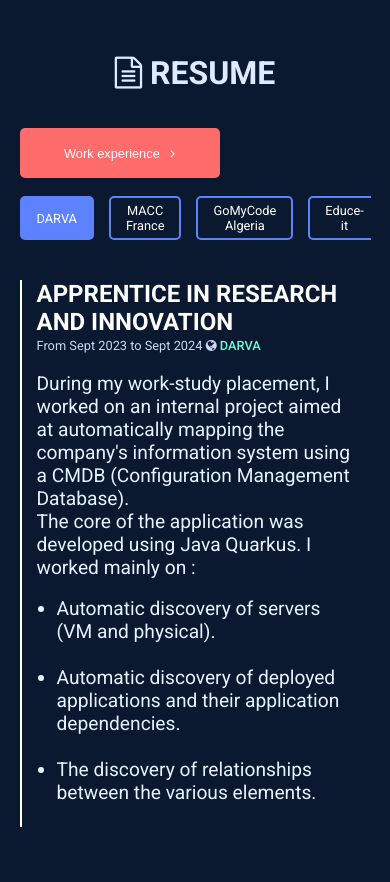
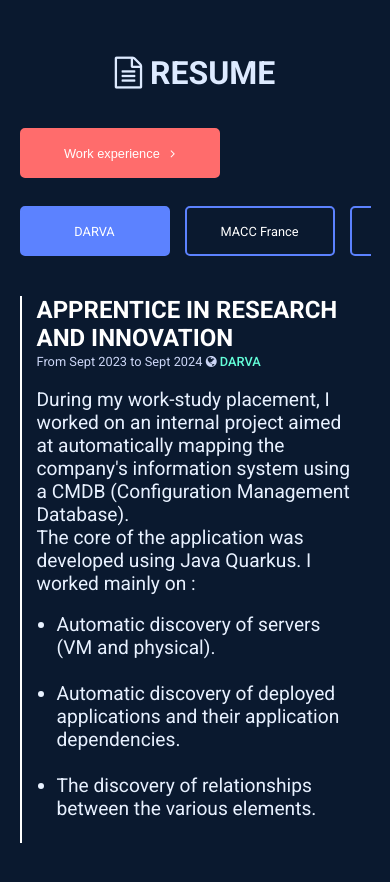
Before and after one commit to ZaPuncakeu/portfolio-v2, a React (Vite) app: page / in a window 390 px wide. Shown: the part 860-1742 px from the top of the page. Built offline with nearby package versions, Linux system fonts and the light colour scheme; a web font is replaced by a local one.

Commit message:
fixed responsivity

```diff
--- a/src/components/Resume/style.scss
+++ b/src/components/Resume/style.scss
@@ -15,9 +15,13 @@
         display: flex;
         gap: 10px;
         overflow: auto;
+        @media (max-width: 860px) {
+            padding-bottom: 10px;
+        }
+
         .type {
             height: 50px;
-            width: 200px;
+            min-width: 200px;
             font-size: 1rem;
             font-size: clamp(0.8rem, 1.2vw, 1rem);
             border-radius: 5px;
@@ -89,7 +93,8 @@
 
             @media (max-width: 860px) {
                 flex-direction: row;
-                width: auto;
+                min-width: 150px;
+                min-height: 50px;
                 padding: 5px 15px;
             }
         }
```
